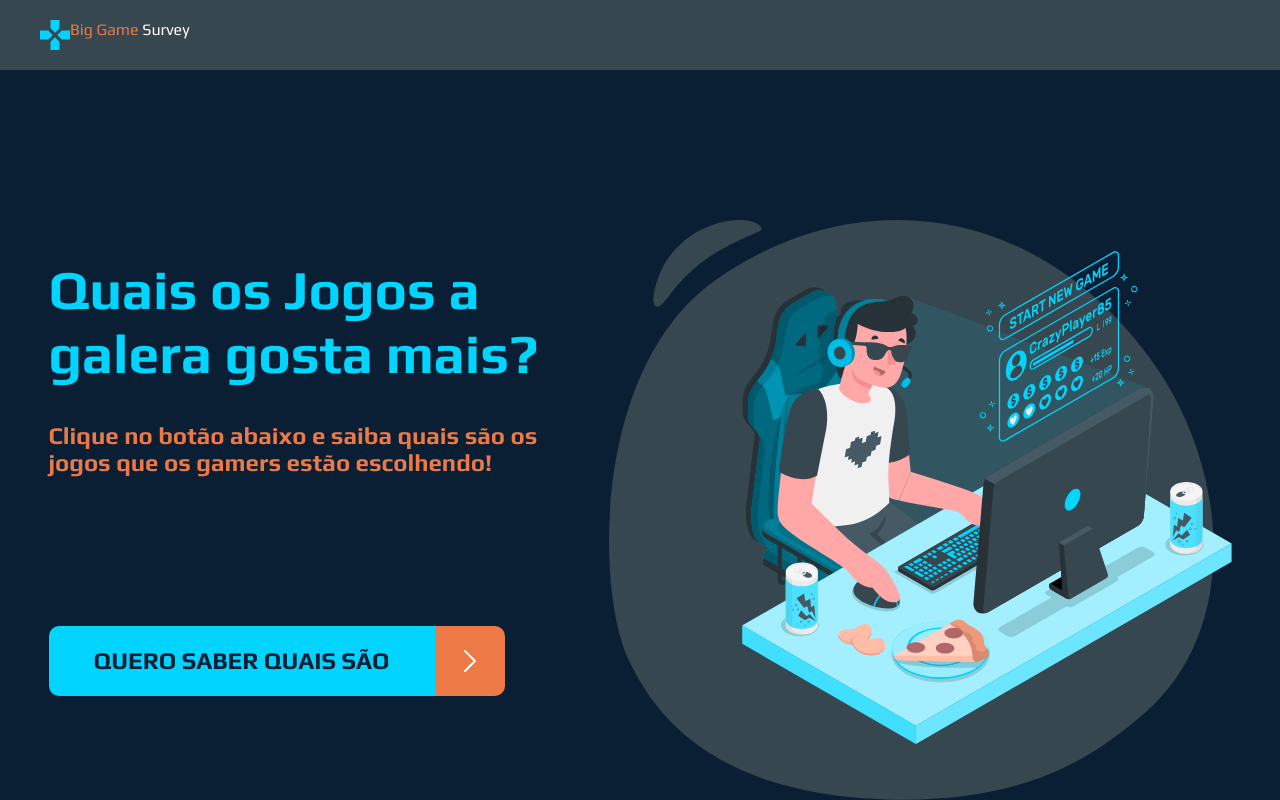
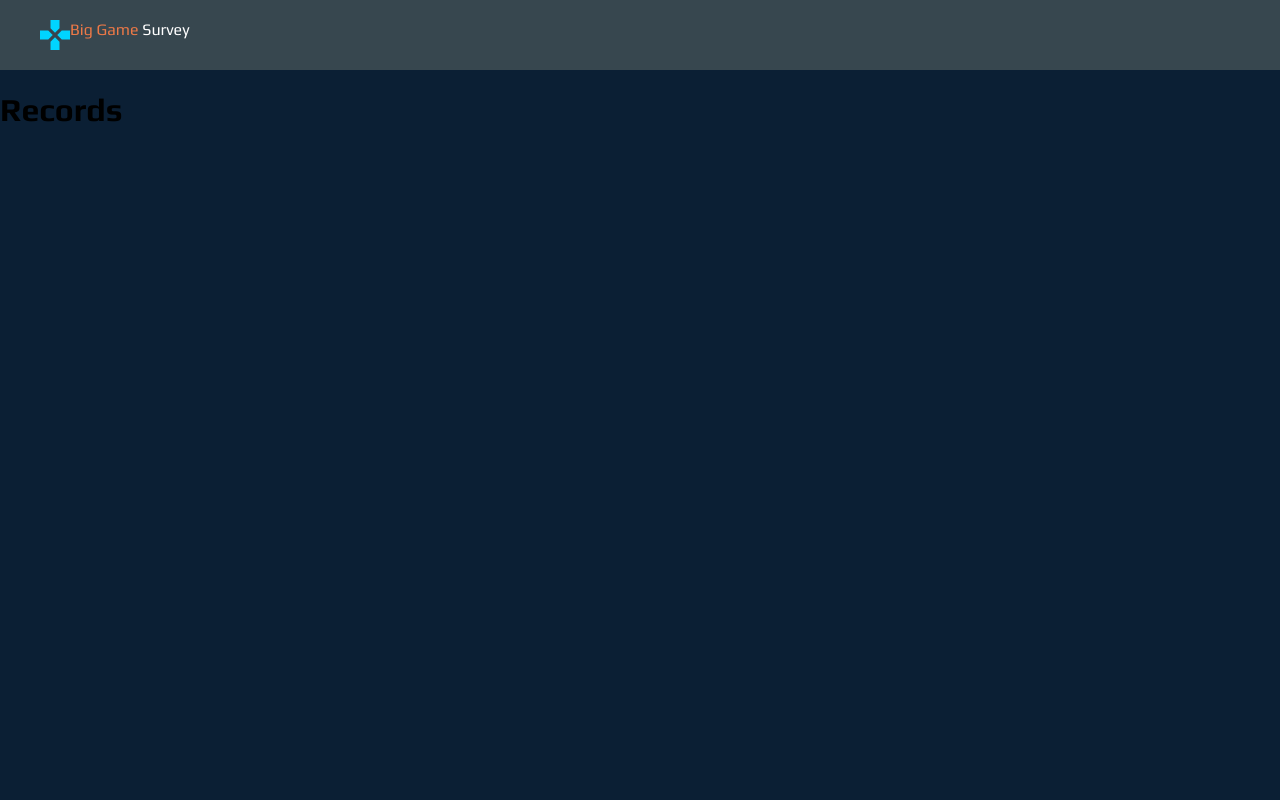
Before and after one commit to Dev-JeanSantos/Big-Game-Survey, a React (Create React App) app in the folder front-web/: page /records in a window 1280 px wide. Built offline with nearby package versions, Linux system fonts and the light colour scheme.

Commit message:
Criando Navegação com rotas

```diff
--- a/front-web/package.json
+++ b/front-web/package.json
@@ -10,8 +10,10 @@
     "@types/node": "^12.12.59",
     "@types/react": "^16.9.49",
     "@types/react-dom": "^16.9.8",
+    "@types/react-router-dom": "^5.1.5",
     "react": "^16.13.1",
     "react-dom": "^16.13.1",
+    "react-router-dom": "^5.2.0",
     "react-scripts": "3.4.3",
     "typescript": "^3.7.5"
   },
--- a/front-web/src/App.tsx
+++ b/front-web/src/App.tsx
@@ -1,17 +1,14 @@
 import React from 'react';
 import './App.css';
-import Header from './Components/Header';
-import Home from './Pages/Home';
+import Routes from './Routes';
+
 
 
 function App() {
   return (
+    //Encapsulamento
 
-    //Encapsulamento
-    <div>
-      <Header />
-      <Home />
-    </div>
+    <Routes/>
 
 
   );
--- a/front-web/src/Components/Header/index.tsx
+++ b/front-web/src/Components/Header/index.tsx
@@ -1,14 +1,17 @@
 import React from 'react';
 import { ReactComponent as Logo} from '../../assets/logo.svg';
+import { Link } from 'react-router-dom'
 import './styles.css';
 
 const Header = () => (
     <header className="main-header">
       <Logo />
-      <div>
-          <span className="logo-text-1"> Big Game</span>
-          <span className="logo-text-2"> Survey</span>
-      </div>
+      <Link to='/'>
+        <div>
+            <span className="logo-text-1"> Big Game</span>
+            <span className="logo-text-2"> Survey</span>
+        </div>
+      </Link>
     </header>
 )
 
--- a/front-web/src/Pages/Home/index.tsx
+++ b/front-web/src/Pages/Home/index.tsx
@@ -2,6 +2,7 @@
 import React from 'react';
 import { ReactComponent as ArrowIcon } from '../../assets/arrow.svg';
 import { ReactComponent as GamerImage } from '../../assets/gamer.svg';
+import { Link } from 'react-router-dom'
 import './styles.css';
 
 const Home = () => (
@@ -14,6 +15,7 @@ const Home = () => (
                 Clique no botão abaixo e saiba quais são
                 os jogos que os gamers estão escolhendo!
             </h3>
+            <Link to="/records">
                 <div className="home-actions">
                     <button className="home-btn">
                             QUERO SABER QUAIS SÃO
@@ -21,8 +23,8 @@ const Home = () => (
                     <div className="home-btn-icon">
                         <ArrowIcon/>
                     </div>
-
                 </div>
+            </Link>
         </div>
     <GamerImage className="home-image"/>
     </div>
--- /dev/null
+++ b/front-web/src/Pages/Records/index.tsx
@@ -0,0 +1,10 @@
+import React from 'react';
+
+const Records = () => (
+
+    <h1> Records </h1>
+
+);
+
+
+export default Records;
--- /dev/null
+++ b/front-web/src/Routes.tsx
@@ -0,0 +1,24 @@
+import React from 'react';
+import { BrowserRouter, Switch, Route } from 'react-router-dom'
+import Header from './Components/Header';
+import Home from './Pages/Home';
+import Records from './Pages/Records';
+
+const Routes = () =>(
+
+    <BrowserRouter>
+        <Header/>
+        <Switch>
+            <Route path="/" exact>
+                <Home/>
+            </Route>
+            <Route path="/records" >
+                <Records/>
+            </Route>
+        </Switch>
+
+    </BrowserRouter>
+
+);
+
+export default Routes;
```
Also changed, not shown: 1 other file (tests, documents, lock files or other folders). Lines whose indentation alone changed are shown as unchanged.
